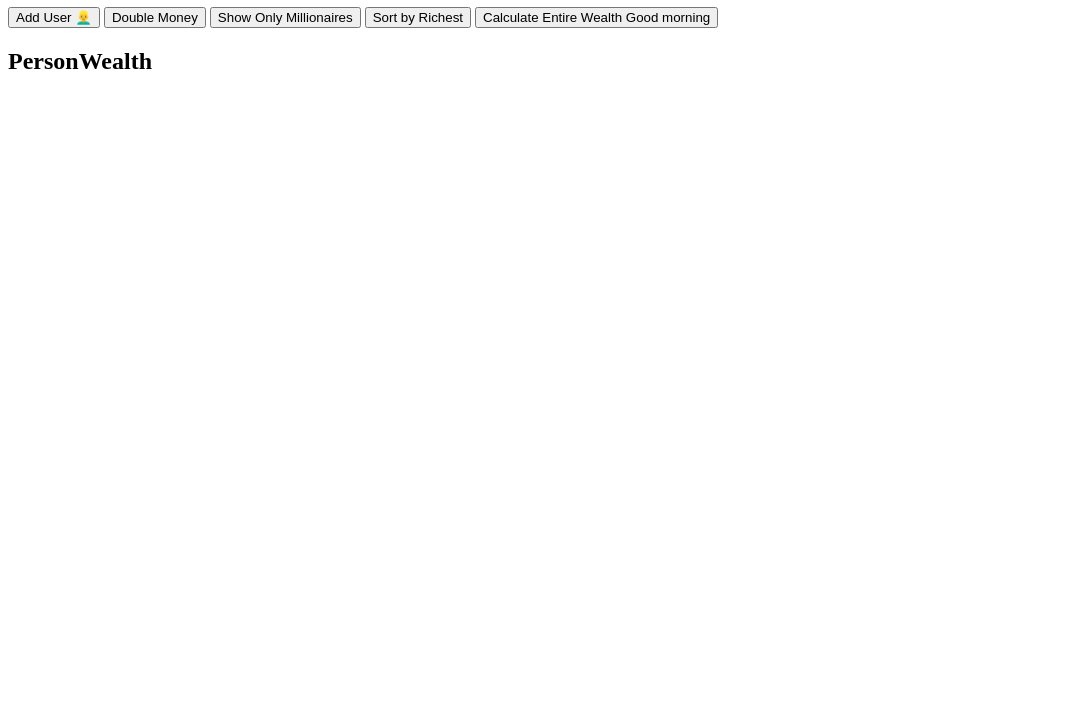
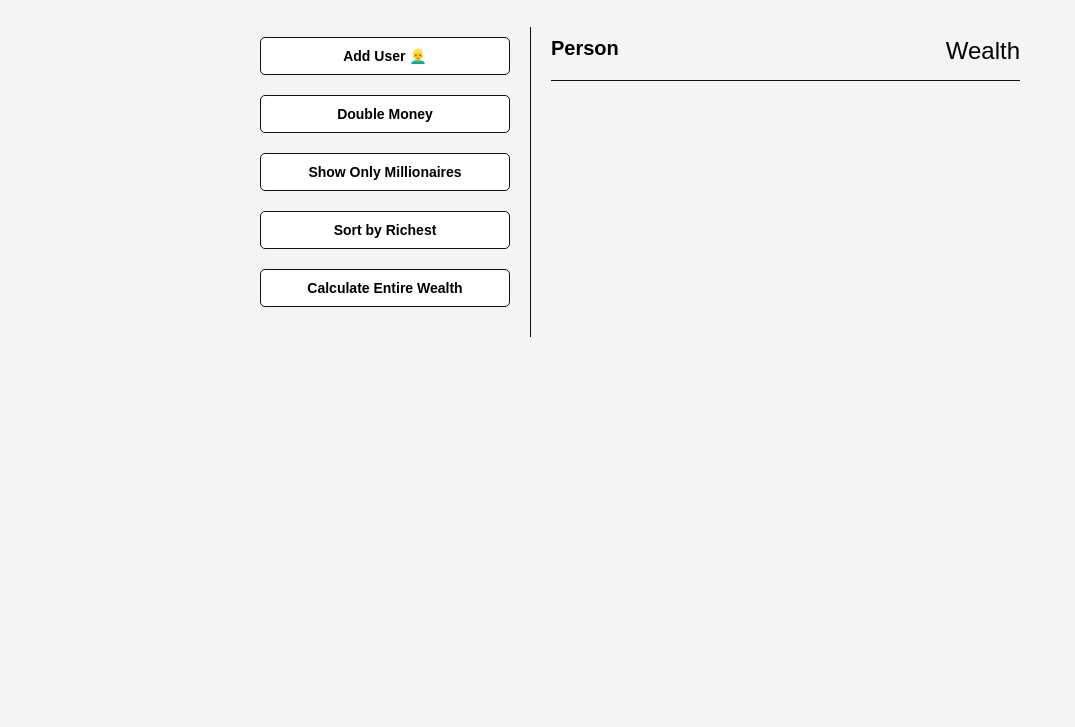
Before and after one commit to faiza203/Array_Methods, a plain HTML site: page index.html in a window 1280 px wide. Shown: the part 73-800 px from the top of the page, without its empty margins (0-1075 px from the left). Drawn offline with Linux system fonts and the light colour scheme.

Commit message:
insert style

```diff
--- a/index.html
+++ b/index.html
@@ -4,6 +4,7 @@
     <meta charset="UTF-8">
     <meta name="viewport" content="width=device-width, initial-scale=1.0">
     <title>Document</title>
+    <link rel="stylesheet" href="style.css">
 </head>
 <body>
     <h1>DOM Array Methods</h1>
@@ -13,10 +14,10 @@
             <button id="doubleMoney">Double Money </button>
             <button id="showOnlyMillionaires">Show Only Millionaires </button>
             <button id="sort">Sort by Richest</button>
-            <button id="calculateWealth">Calculate Entire Wealth Good morning</button>
+            <button id="calculateWealth">Calculate Entire Wealth</button>
         </aside>
         <main id="mainmain">
-            <h2><strong>Person</strong>Wealth</h2>
+            <h2><strong class="person">Person</strong>Wealth</h2>
         </main>
     </div>
 </body>
--- /dev/null
+++ b/style.css
@@ -0,0 +1,60 @@
+body{
+    background-color: #f4f4f4;
+    font-family: Arial, Helvetica, sans-serif;
+    display: flex;
+    flex-direction: column;
+    align-items: center;
+    min-height: 100vh;
+    margin: 0;
+}
+.main{
+    display: flex;
+    padding: 20px;
+    margin: 0 auto;
+    max-height: 100%;
+    width: 800px;
+}
+aside{
+    padding: 10px 20px;
+    width: 250px;
+    border-right: 1px solid #111;
+}
+button{
+    cursor: pointer;
+    background-color: #fff;
+    border: 1px solid #111;
+    border-radius: 5px;
+    display: block;
+    width: 100%;
+    padding: 10px;
+    margin-bottom: 20px;
+    font-size: 14px;
+    font-weight: bold;
+}
+#mainmain{
+    flex: 1px;
+    padding: 10px 20px;
+}
+h2{
+    border-bottom: 1px solid #111;
+    padding-bottom: 10px;
+    display: flex;
+    justify-content: space-between;
+    font-weight: 300;
+    margin: 0 0 20px;
+}
+h3{
+    background-color: #fff;
+    border-bottom: 1px solid #111;
+    padding-bottom: 10px;
+    display: flex;
+    justify-content: space-between;
+    font-weight: 300;
+    margin: 0 0 20px;
+}
+.person{
+    display: flex;
+    justify-content: space-between;
+    font-size: 20px;
+    margin-bottom: 10px;
+}
```
